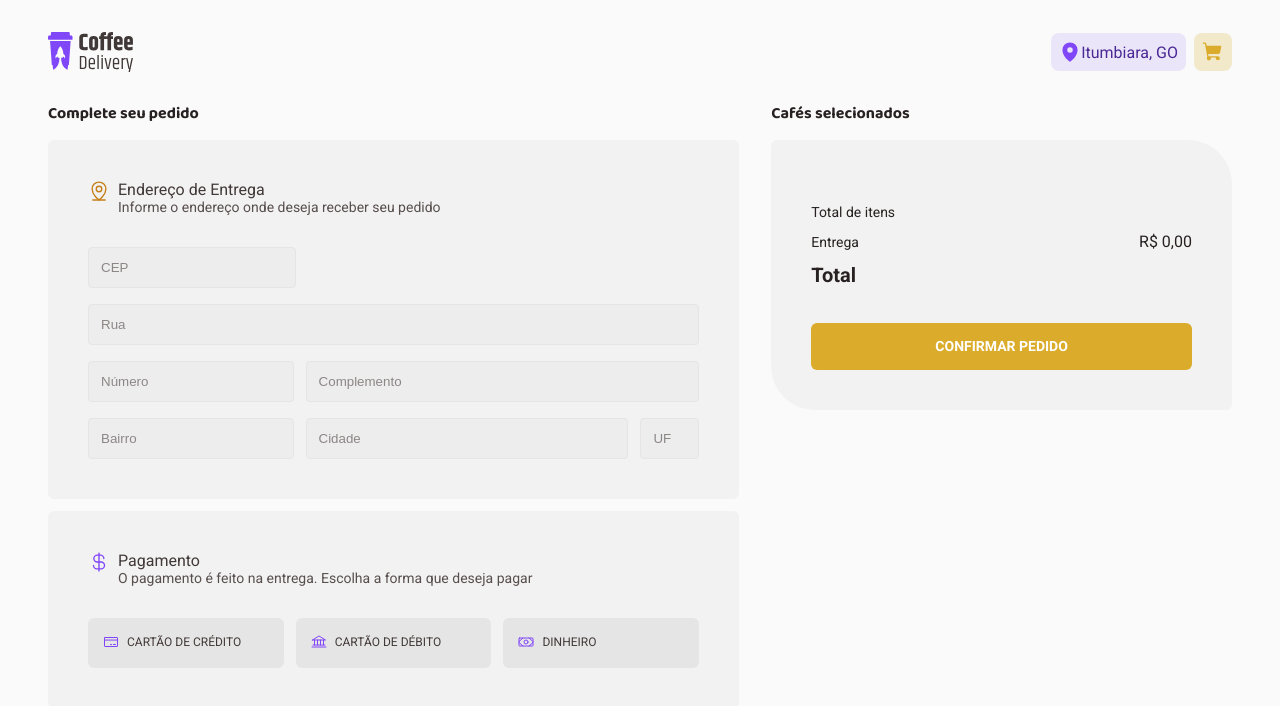
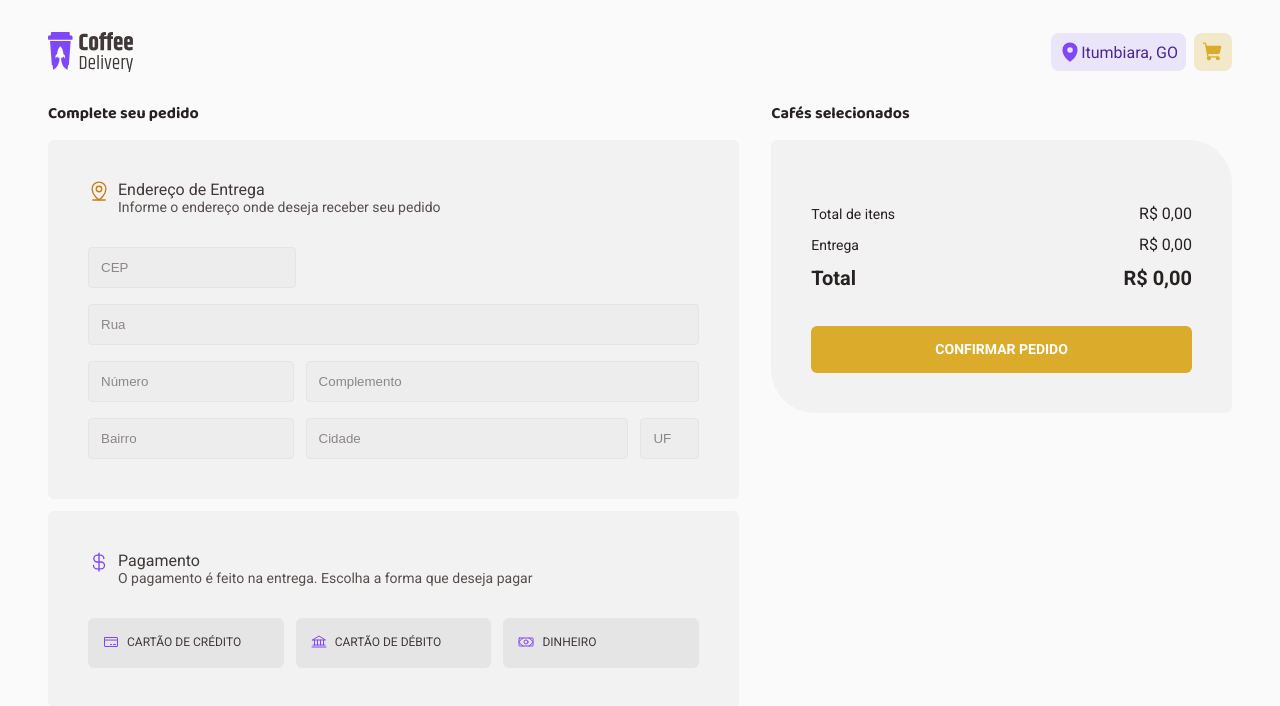
Before and after one commit to jp-freitas/coffee-delivery-front, a React (Vite) app: page /cart in a window 1280 px wide. Shown: the top 706 px of the page. Built offline with nearby package versions, Linux system fonts and the light colour scheme; data requests are answered from the project's data file.

Commit message:
Cart estimate is fully working in Order Information component

```diff
--- a/src/contexts/CartContext.tsx
+++ b/src/contexts/CartContext.tsx
@@ -22,9 +22,9 @@ interface CartContextData {
   cart: ProductInCart[]
   paymentMethod: string
   setPaymentMethod: Dispatch<SetStateAction<string>>
-  // cartSubTotal: number
+  cartSubTotal: number
   delivery: number
-  // total: number
+  total: number
   addNewProduct: (id: string) => void
   handleIncreaseQuantityInCart: (id: string) => void
   handleDecreaseQuantityInCart: (id: string) => void
@@ -48,18 +48,18 @@ export function CartContextProvider({ children }: CartContextProviderProps) {
 
   const { cart } = cartState
   console.log(cart)
-  // const initialSubTotal = 0
-  // const cartItemsAmount = cart.reduce((sumAmount, product) => {
-  //   const newSumAmount = { ...sumAmount }
-  //   newSumAmount[product.id] = product.price * product.quantity
-  //   return newSumAmount
-  // }, {} as CartItemsAmount)
-  // const cartSubTotal = cart.reduce(
-  //   (subTotal, item) => subTotal + cartItemsAmount[item.id],
-  //   initialSubTotal,
-  // )
+  const initialSubTotal = 0
+  const cartItemsAmount = cart.reduce((sumAmount, product) => {
+    const newSumAmount = { ...sumAmount }
+    newSumAmount[product.id] = product.price * product.quantity
+    return newSumAmount
+  }, {} as CartItemsAmount)
+  const cartSubTotal = cart.reduce(
+    (subTotal, item) => subTotal + cartItemsAmount[item.id],
+    initialSubTotal,
+  )
   const delivery = cart.length === 0 ? 0 : 3.5
-  // const total = cartSubTotal + delivery
+  const total = cartSubTotal + delivery
 
   function addNewProduct(id: string) {
     const findCoffeeInCart = cart.find((coffee) => coffee.product_id === id)
@@ -99,9 +99,9 @@ export function CartContextProvider({ children }: CartContextProviderProps) {
         cart,
         paymentMethod,
         setPaymentMethod,
-        // cartSubTotal,
+        cartSubTotal,
         delivery,
-        // total,
+        total,
         addNewProduct,
         handleIncreaseQuantityInCart,
         handleDecreaseQuantityInCart,
--- a/src/pages/Cart/components/OrderInformation/index.tsx
+++ b/src/pages/Cart/components/OrderInformation/index.tsx
@@ -16,7 +16,7 @@ import {
 } from './styles'
 
 export function OrderInformation() {
-  const { cart, paymentMethod, delivery } = useCart()
+  const { cart, paymentMethod, delivery, total, cartSubTotal } = useCart()
   const navigate = useNavigate()
   // const verifyAddress = address.cep === ''
   const verifyPaymentMethod = paymentMethod === ''
@@ -54,7 +54,7 @@ export function OrderInformation() {
       <Resume>
         <Items>
           <p>Total de itens</p>
-          {/* <span>{formatPrice(cartSubTotal)}</span> */}
+          <span>{formatPrice(cartSubTotal)}</span>
         </Items>
         <Delivery>
           <p>Entrega</p>
@@ -62,7 +62,7 @@ export function OrderInformation() {
         </Delivery>
         <Total>
           <p>Total</p>
-          {/* <span>{formatPrice(total)}</span> */}
+          <span>{formatPrice(total)}</span>
         </Total>
         <ButtonConfirmation
           // onClick={handleConfirmOrder}
```
